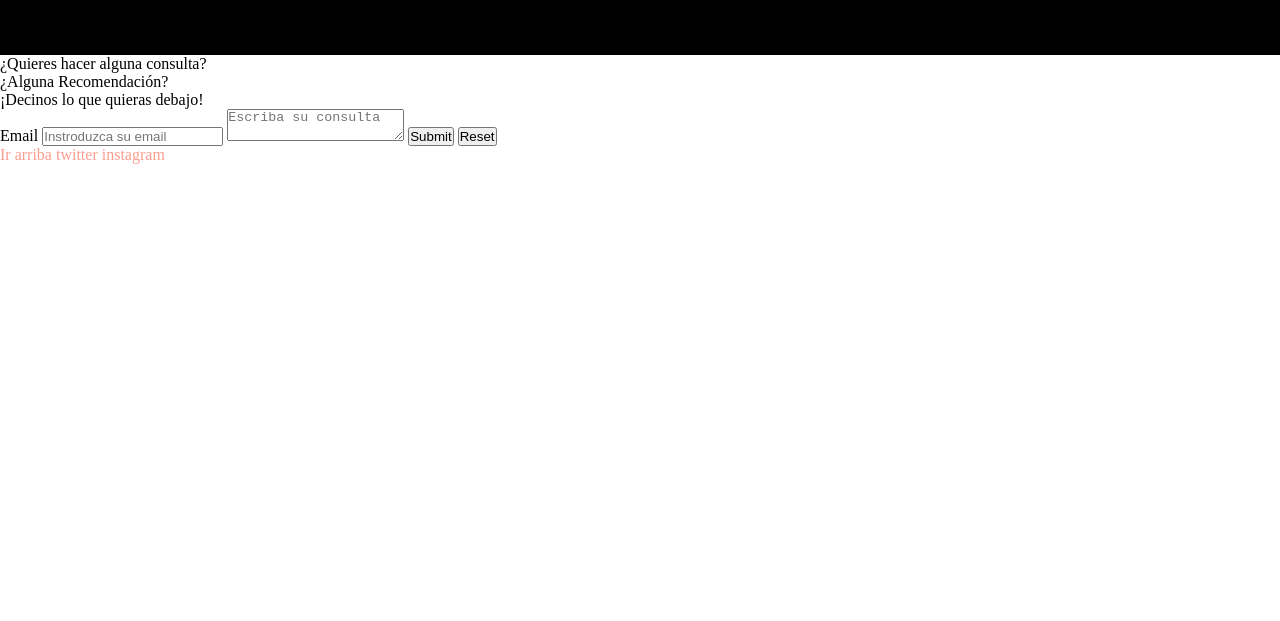
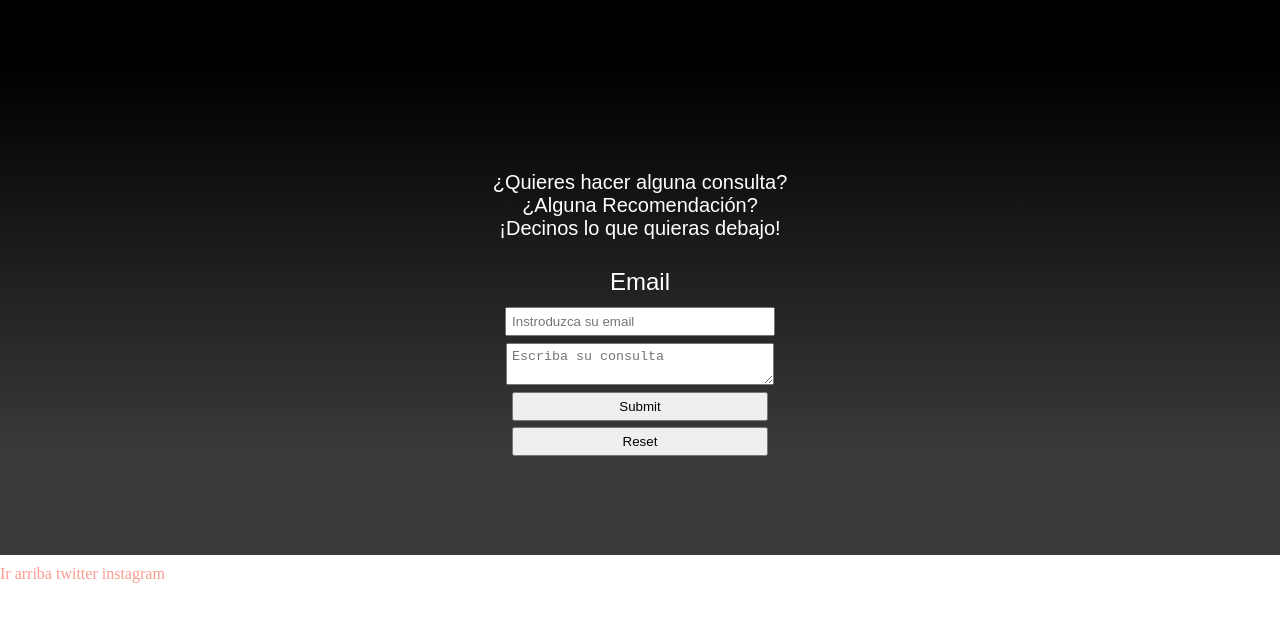
Before and after one commit to NachoDat/WebPage, a website: page paginas/contacto.html in a window 1280 px wide. Shown: the part 145-766 px from the top of the page. Drawn offline with Linux system fonts and the light colour scheme.

Commit message:
modified:   css/style.css 	modified:   paginas/contacto.html 	modified:   scss/scss.scss

```diff
--- a/paginas/contacto.html
+++ b/paginas/contacto.html
@@ -21,7 +21,7 @@
             </nav>
 
     </header>
-    <main id="main_4">
+    <main class="main_4">
         <p id="FormText" class="Text">¿Quieres hacer alguna consulta? <br>¿Alguna Recomendación? <br> ¡Decinos lo que quieras debajo!</p>
         <div class="FormBox">
             <form id="FormItself" class="Text">
--- a/scss/scss.scss
+++ b/scss/scss.scss
@@ -5,6 +5,13 @@
 a{
     color: rgb(252, 157, 144);
     text-decoration: none;
+}
+.FooterStyle{
+    transition: padding 2s;
+    padding:10px 0px 0px 0px;
+}
+.FooterStyle:hover{
+padding:0px 0px 50px 0px;
 }
 $navbgcolor:red, orange, yellow,green, lightblue,purple;
 
@@ -66,7 +73,33 @@ $navbgcolor:red, orange, yellow,green, lightblue,purple;
 }
 
 /*---------Mobile Contacto-------------*/
+.main_4{
+    background-image: linear-gradient(to bottom ,black 2%, rgb(58, 58, 58) 80%);
+    height: 500px;
+    display: flex;
+    flex-direction: column;
+    align-items: center;
+    color: white;
+    @include text(1.5rem);
+        #FormItself{
+            display: flex;
+            flex-direction: column;
+            width: 301px;
+            height: 200px;
+            justify-content: space-around;
+            align-items: center;
+            border-radius: 20px;
 
+        }
+        .Form{
+        width: 85%;
+        padding: 5px;
+        }
+        #FormText{
+            margin: 20px;
+            font-size: 20px;
+        }
+    }
 
 
                                                 /* -----------Media Desktop--------------*/
```
Also changed, not shown: css/style.css.
